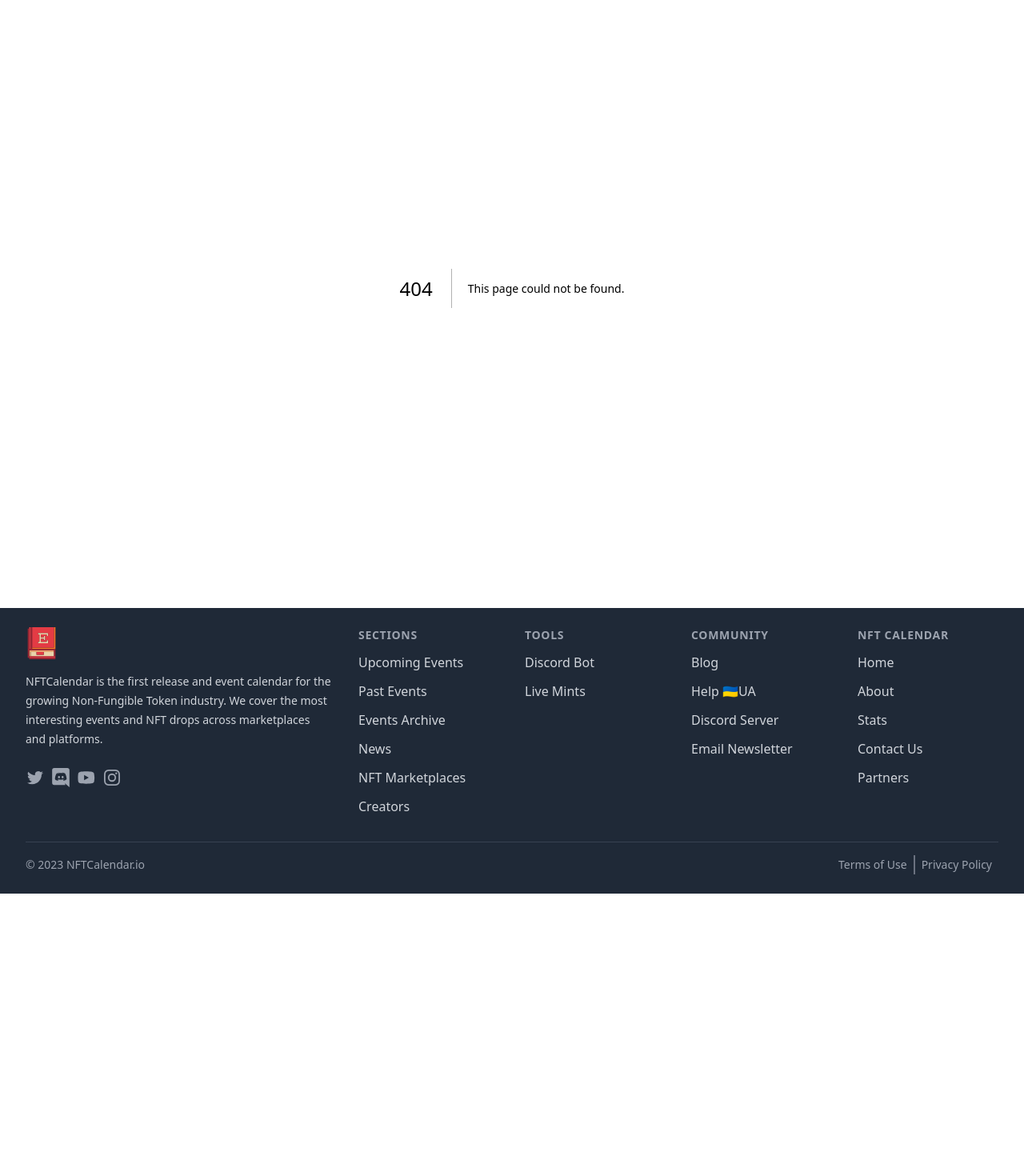
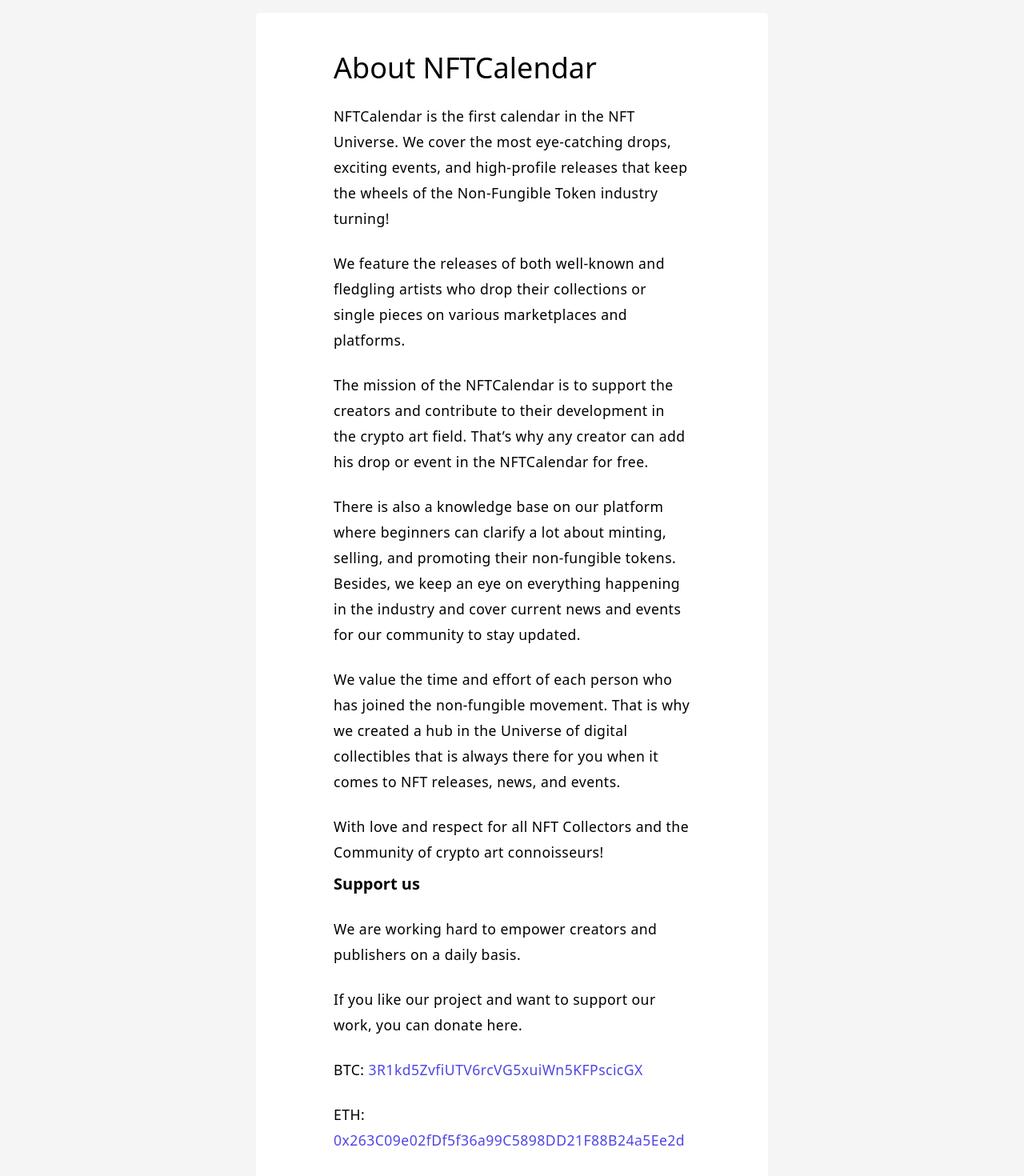
Before and after one commit to Samira-ABDI79/Megasis, a Next.js app: page /about in a window 1280 px wide. Before the commit this address had no page. Shown: the part 100-1570 px from the top of the page at 80% size. Before the commit the page ends 1217 px from the top, so only its background shows below. Built offline with nearby package versions, Linux system fonts and the light colour scheme.

Commit message:
feat (pages) : add about and Newsletter

```diff
--- a/components/Layout/Footer.tsx
+++ b/components/Layout/Footer.tsx
@@ -1,9 +1,10 @@
+/* eslint-disable @next/next/no-html-link-for-pages */
 import Image from "next/image";
 import Link from "next/link";
 
 export const Footer = () => {
   return (
-    <footer className="  w-full">
+    <footer className=" bg-gray-800 w-full">
       <div className="bg-gray-800">
         <div className="px-4 pt-8 pb-2 mx-auto max-w-screen-2xl sm:px-6 lg:py-6 lg:px-8">
           <div className="xl:grid xl:grid-cols-3 xl:gap-8">
@@ -204,6 +205,7 @@
                       </a>
                     </li>
                     <li className="mt-3">
+
                       <a
                         href="/newsletter/"
                         className="text-base leading-6 text-gray-300 hover:text-white"
--- /dev/null
+++ b/pages/about.tsx
@@ -0,0 +1,41 @@
+export default function About(){
+    return(
+        <>
+        <section>
+<div className="flex flex-grow">
+<div className="container max-w-screen-xl mx-auto lg:mt-6">
+<div className="p-6 my-8 bg-white border border-white rounded lg:mx-40 lg:py-12 lg:px-24 md:mx-10 md:p-10 dark:bg-zinc-800 dark:border-gray-700">
+<section className="content">
+<h1 className="    mb-[0.5rem]
+      text-[2.25rem] font-[500]
+    leading-[2.5rem]" >About NFTCalendar</h1>
+<p className="about-text" >NFTCalendar is the first calendar in the NFT Universe. We cover the most eye-catching drops, exciting events, and high-profile releases that keep the wheels of the Non-Fungible Token industry turning!</p>
+<p className="about-text">We feature the releases of both well-known and fledgling artists who drop their collections or single pieces on various marketplaces and platforms.</p>
+<p className="about-text" >The mission of the NFTCalendar is to support the creators and contribute to their development in the crypto art field. That’s why any creator can add his drop or event in the NFTCalendar for free.</p>
+<p className="about-text" >There is also a knowledge base on our platform where beginners can clarify a lot about minting, selling, and promoting their non-fungible tokens. Besides, we keep an eye on everything happening in the industry and cover current news and events for our community to stay updated.</p>
+<p className="about-text" >We value the time and effort of each person who has joined the non-fungible movement. That is why we created a hub in the Universe of digital collectibles that is always there for you when it comes to NFT releases, news, and events.</p>
+<p className="about-text" >With love and respect for all NFT Collectors and the Community of crypto art connoisseurs!</p>
+</section>
+
+
+
+<section className="content">
+<h3 className="
+    text-[1.25rem]
+    font-[900]
+    leading-[2rem]" >Support us</h3>
+<p className="about-text" >We are working hard to empower creators and publishers on a daily basis.
+</p><p className="about-text" >If you like our project and want to support our work, you can donate here.
+</p><p className="about-text" >BTC: <a rel="nofollow" target="blank"  href="https://www.blockchain.com/btc/address/3R1kd5ZvfiUTV6rcVG5xuiWn5KFPscicGX">3R1kd5ZvfiUTV6rcVG5xuiWn5KFPscicGX
+</a>
+</p><p className="about-text" >ETH: <a rel="nofollow" target="blank" href="https://etherscan.io/address/0x263C09e02fDf5f36a99C5898DD21F88B24a5Ee2d">0x263C09e02fDf5f36a99C5898DD21F88B24a5Ee2d</a>
+</p><p className="about-text" >XRP: <a rel="nofollow" target="blank" href="https://xrpscan.com/account/rLBS2LytjifykTytPQeqDdvFCDnLG3nunq">rLBS2LytjifykTytPQeqDdvFCDnLG3nunq</a>
+</p>
+</section>
+</div>
+</div>
+</div>
+</section>
+        </>
+    )
+}
--- /dev/null
+++ b/pages/newsletter.tsx
@@ -0,0 +1,48 @@
+import { useState } from "react"
+
+export default function  Newsletter(){
+    const [subscribe,setSubscribe]=useState(false)
+    const onSubmit=()=>{
+        setSubscribe(true)
+    }
+    return(
+        <>
+        <section  >
+<div className="flex flex-grow ">
+<div className=" lg:mt-6   ">
+<div className="p-6 my-8 bg-white border border-white rounded lg:mx-40 lg:py-12 lg:px-24 md:mx-10 md:p-10 ">
+<section className="content">
+<h2 className="mx-3 md:mx-10 text-2xl font-semibold mb-2 ">
+Never miss the Next Big NFT Drop with our Newsletter
+</h2>
+<div className="mx-3 p-6 lg:py-8 md:mx-10 md:p-16 rounded bg-gray-50 border border-gray-200 dark:bg-zinc-800 dark:border-gray-700 mb-6">
+<div  className="flex justify-center mt-8 mb-4">
+<form method="POST" onSubmit={onSubmit}  >
+<input type="hidden" name="_token" value="UtojJkIkgNJZnpF1vUR7waTzwAUI9hVIc3ldOHtE"/> <div className="flex items-center border-b-2 border-indigo-600 dark:border-lime-600 py-2">
+<input name="email" className="bg-transparent border border-gray-400 px-2 focus:border-indigo-600 dark:border-gray-500 dark:focus:border-lime-600  rounded w-full text-gray-900 dark:text-gray-300 mr-3 py-2 leading-tight focus:outline-none" type="email" placeholder="enter@your.email" aria-label="Your email" x-model="formData.email"/>
+<button className="disabled:opacity-50 flex-shrink-0 items-center justify-center px-4 py-2 border border-transparent leading-5 font-medium rounded text-gray-50 dark:text-black dark:bg-lime-500 dark:hover:bg-lime-400 bg-purple-500 hover:bg-purple-400 focus:outline-none focus:border-purple-700 focus:ring-purple active:bg-purple-700 transition ease-in-out duration-150" type="submit">
+Subscribe
+</button>
+
+</div>
+{subscribe ?
+    <p    className="mt-2 p-4 rounded bg-purple-400 text-gray-50">You have sucessfully subscribed!</p>
+:<></>}
+</form>
+</div>
+
+</div>
+<p className="mx-3 md:mx-10">
+We thoroughly gather the most significant drops and collections and deliver the list to your inbox 3 times a week.
+</p>
+<p className="mx-3 md:mx-10">
+Our Newsletter has featured NFT launches from Deadmau5, Playboy, NBA, Limp Bizkit, Madonna, MC Hammer and many successful community collections.
+</p>
+</section>
+</div>
+</div>
+</div>
+</section>
+        </>
+    )
+}
--- a/styles/globals.css
+++ b/styles/globals.css
@@ -1,6 +1,15 @@
 @tailwind base;
 @tailwind components;
 @tailwind utilities;
+@layer components {
+    .about-text {
+      @apply text-[1.1rem] leading-[2rem] mt-[1.5rem] mb-[0.5rem] break-words tracking-wide
+    }
+}
+.content a {
+    --tw-text-opacity: 1;
+    color: rgb(79 70 229/var(--tw-text-opacity));
+}
 html {
     line-height: 1.5;
     -webkit-text-size-adjust: 100%;
--- a/tailwind.config.js
+++ b/tailwind.config.js
@@ -6,6 +6,7 @@
     "./app/**/*.{js,ts,jsx,tsx,mdx}",
   ],
   theme: {
+
     container: {
       center: true,
       padding: {
```
Also changed, not shown: public/assets/images/joinour.webp (added).
